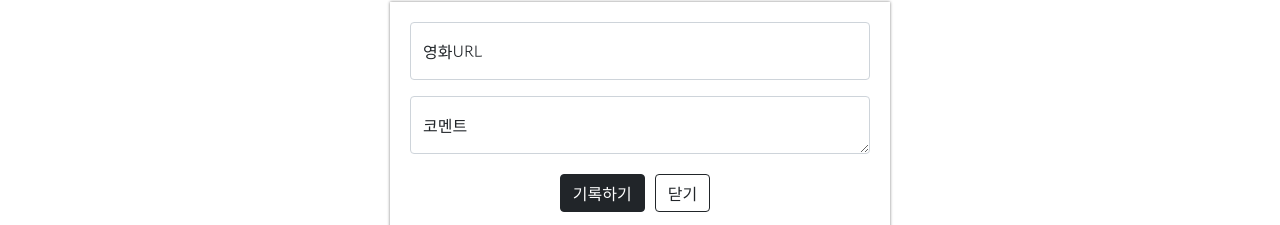
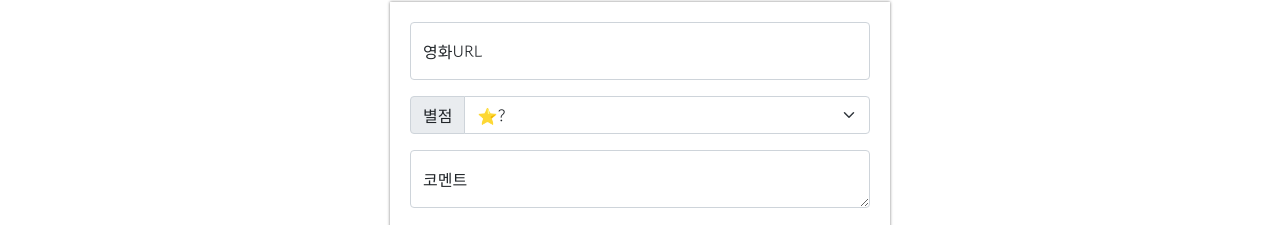
Before and after one commit to CSJHLambertLee/2, a plain HTML site: page index.html in a window 1280 px wide. Shown: the part 268-493 px from the top of the page. Drawn offline with nearby package versions, Linux system fonts and the light colour scheme.

Commit message:
Update index.html

```diff
--- a/index.html
+++ b/index.html
@@ -94,6 +94,17 @@
             <input type="email" class="form-control" id="floatingInput" placeholder="name@example.com">
             <label for="floatingInput">영화URL</label>
         </div>
+        <div class="input-group mb-3">
+            <label class="input-group-text" for="inputGroupSelect01">별점</label>
+            <select class="form-select" id="inputGroupSelect01">
+              <option selected>⭐?</option>
+              <option value="1">⭐</option>
+              <option value="2">⭐⭐</option>
+              <option value="3">⭐⭐⭐</option>
+              <option value="4">⭐⭐⭐⭐</option>
+              <option value="5">⭐⭐⭐⭐⭐</option>
+            </select>
+          </div>
         <div class="form-floating">
             <textarea class="form-control" placeholder="Leave a comment here" id="floatingTextarea"></textarea>
             <label for="floatingTextarea">코멘트</label>
```
